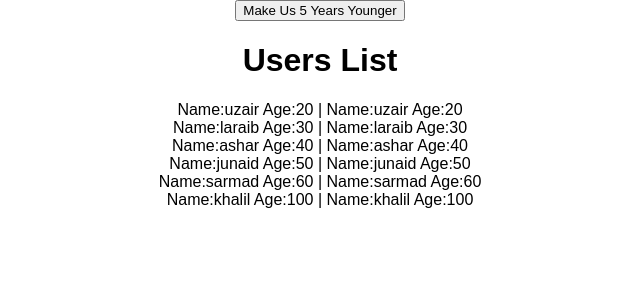
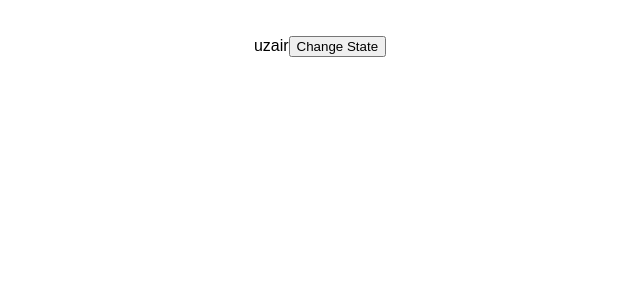
Before and after one commit to uzairqq/React-Js, a React (Create React App) app in the folder my-app/: page / in a window 1280 px wide. Shown: the top 300 px of the page, without its empty margins (320-960 px from the left). Built offline with nearby package versions, Linux system fonts and the light colour scheme.

Commit message:
used state to initialize a string name used setState to change that state

```diff
--- a/my-app/src/App.js
+++ b/my-app/src/App.js
@@ -1,12 +1,26 @@
 import React, { Component } from 'react';
 import './App.css';
-import Users from './user/Users';
+
 
 
 class App extends Component {
+  state = {
+    name: "uzair"
+  }
+
+  ChangeName = () => {
+    this.setState({
+      name: "laraib"
+    })
+  }
   render() {
     return (
-      <Users />
+      <div className="App">
+        <br /><br />
+        {this.state.name}
+        <button onClick={this.ChangeName}>Change State</button>
+        <br />
+      </div>
     );
   }
 }
--- a/my-app/src/user/User.js
+++ /dev/null
@@ -1,17 +0,0 @@
-import React from 'react';
-
-const User = (props) => {
-
-    return (
-        <div>{props.children} | {props.children}
-        </div>
-    );
-
-
-}
-
-
-export default User;
-
-
-//
--- a/my-app/src/user/Users.js
+++ /dev/null
@@ -1,43 +0,0 @@
-import React, { Component } from 'react';
-import User from './User';
-
-class Users extends Component {
-    state = {
-        users: [
-            { name: "uzair", age: 20 },
-            { name: "laraib", age: 30 },
-            { name: "ashar", age: 40 },
-            { name: "junaid", age: 50 },
-            { name: "sarmad", age: 60 },
-            { name: "khalil", age: 100 },
-        ],
-        title: "Users List"
-    };
-    makeMeYounger = () => {
-        const newState = this.state.users.map((user) => {
-            const tempUser = user;
-            tempUser.age -= 5;
-            return tempUser;
-        });
-        this.setState({
-            newState
-        })
-    }
-    render() {
-        return (
-            <div>
-                <button onClick={this.makeMeYounger}>Make Us 5 Years Younger</button>
-                <br />
-                <h1>{this.state.title}</h1>
-                {
-                    this.state.users.map((user) => {
-                        return <User> Name:{user.name} Age:{user.age}</User>
-                    })
-                }
-            </div >
-
-        );
-    }
-}
-
-export default Users;
```
